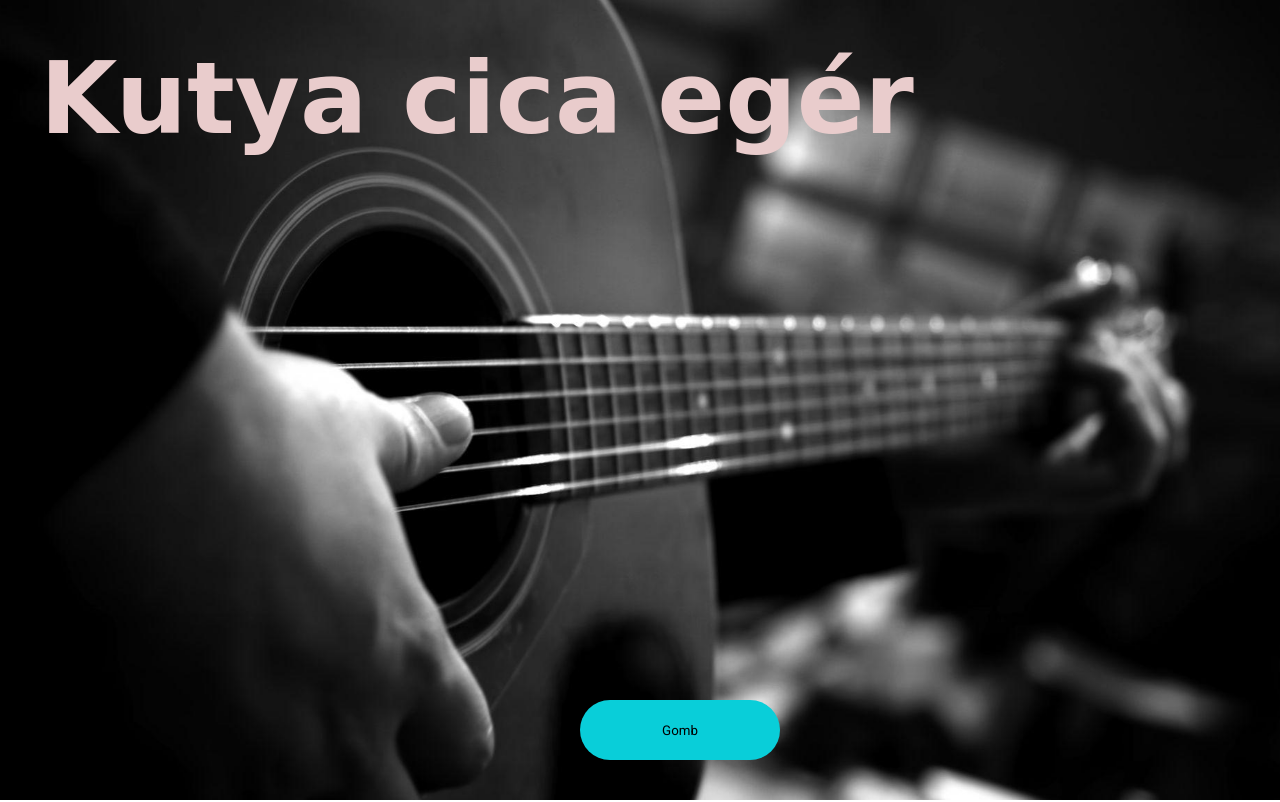
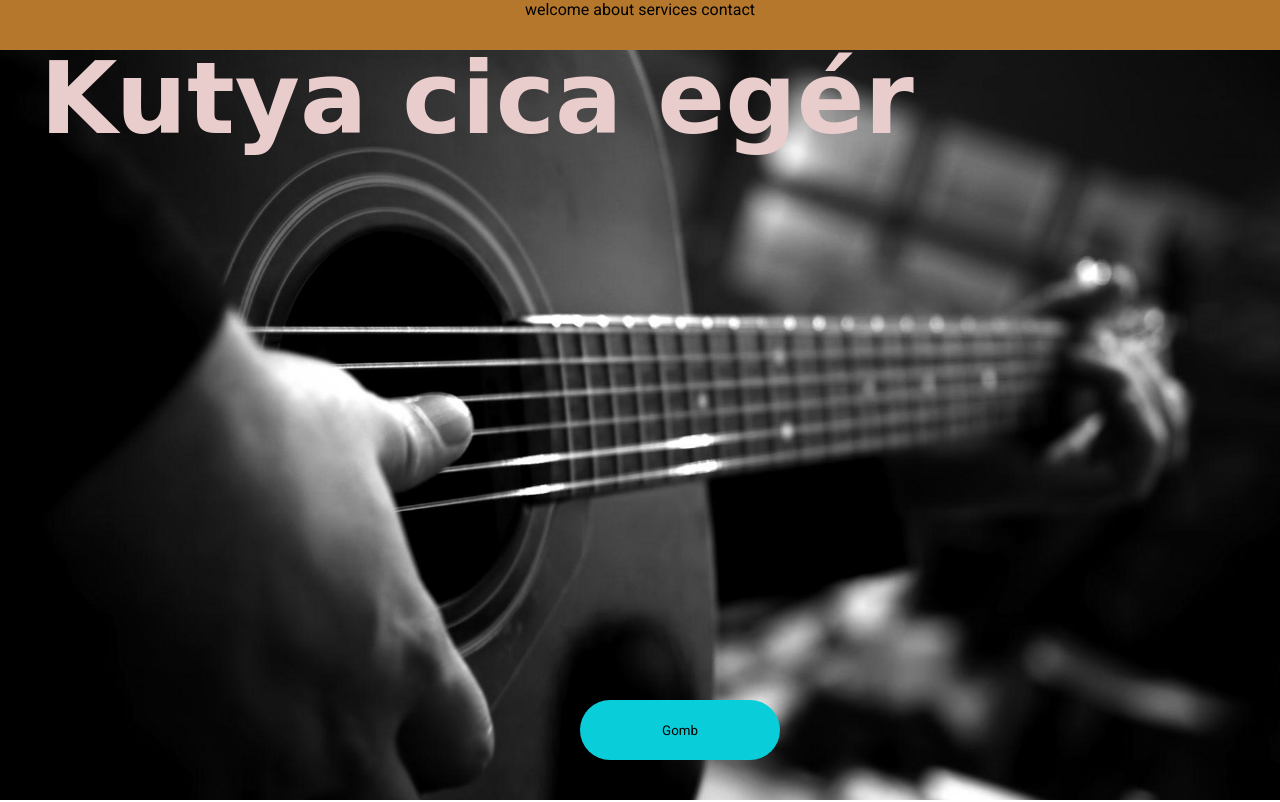
Before and after one commit to GogoMogo1989/v3practisies, a plain HTML site: page frontend/index.html in a window 1280 px wide. Shown: the top 802 px of the page. Drawn offline with Linux system fonts and the light colour scheme; a web font is replaced by a local one.

Commit message:
javascript

```diff
--- a/frontend/index.html
+++ b/frontend/index.html
@@ -5,13 +5,14 @@
 	<meta http-equiv="X-UA-Compatible" content="IE=edge">
 	<meta name="viewport" content="width=device-width, initial-scale=1.0">
 	<link rel="stylesheet" href="style.css">
-	<script src="java.js"></script>
+	<script src="script.js"></script>
 	<link rel="preconnect" href="https://fonts.googleapis.com">
 	<link rel="preconnect" href="https://fonts.gstatic.com" crossorigin>
 	<link href="https://fonts.googleapis.com/css2?family=Gloria+Hallelujah&family=Libre+Baskerville&family=Montserrat:wght@100;400&family=Poppins:wght@100&family=Roboto&family=Sedgwick+Ave&family=Ubuntu:wght@300&display=swap" rel="stylesheet">
 	<title></title>
 </head>
 <body>
+	<div id="root">
 		<section class="bg-image" id="welcome">
 			<h1>Kutya cica egér</h1>
 			<img src="guitar.jpg" alt="guitar">
@@ -83,6 +84,7 @@
 				</form>
 			</section>
 		</section>
-
+		</section>
+	</div>
 </body>
 </html>
--- a/frontend/script.js
+++ b/frontend/script.js
@@ -1,13 +1,41 @@
-//function addTwoIntegers(firstIntegers, secondIntegers) {
-    //console.log(firstIntegers + secondIntegers)
-    //return firstIntegers + secondIntregers
-    //return "hello"
-  //  if(typeof firstIntegers === "number" && typeof secondIntegers === "number"){
-   //     return firstIntegers + secondIntegers
-   // } else{
-   //     return "valamelyik argumentum nem szám, ezért a művelet nem elvégezhető."
- //   }
-//}
-//console.log( addTwoIntegers(12, "13") );
-//console.log( addTwoIntegers(1920, 85) );
-//console.log( 0 === "0" )
+/*function addTwoIntegers(firstIntegers, secondIntegers) {
+    console.log(firstIntegers + secondIntegers)
+    return firstIntegers + secondIntregers
+    return "hello"
+    if(typeof firstIntegers === "number" && typeof secondIntegers === "number"){
+        return firstIntegers + secondIntegers
+    } else{
+        return "valamelyik argumentum nem szám, ezért a művelet nem elvégezhető."
+    }
+}
+console.log( addTwoIntegers(12, "13") );
+console.log( addTwoIntegers(1920, 85) );
+console.log( 0 === "0" )*/
+
+function loadEvent(eventObject){
+   // console.log(eventObject)
+   const rootElement = document.getElementById("root");
+   //console.dir(document);
+   console.dir(rootElement);
+
+   const listOfSectionElements = document.querySelectorAll("section");
+   console.log(listOfSectionElements);
+
+   //rootElement.classList.add("newClass");
+   /*listOfSectionElements[0].classlist.add("newClass")
+   listOfSectionElements[1].classlist.add("newClass")
+   listOfSectionElements[1].classlist.add("newClass")
+   listOfSectionElements[3].classlist.add("newClass")*/
+
+
+   let anchors = "";
+
+   for (const sectionElement of listOfSectionElements) {
+     // sectionElements.classlist.add("mewClass")
+     //   anchors = anchors + `<a> ${ sectionElement.id } </a>`
+     anchors += `<a href="#${ sectionElement.id }"> ${ sectionElement.id } </a>`;
+    }
+    console.log(anchors);
+    rootElement.insertAdjacentHTML("afterbegin", `<header>${ anchors }</header>`);
+}
+window.addEventListener("load", loadEvent)
--- a/frontend/style.css
+++ b/frontend/style.css
@@ -30,8 +30,25 @@ select {
   appearance: none !important;
   border-radius: 0;
 }
+
+html{
+  scroll-behavior: smooth;
+}
+
 body{
   font-family: 'Roboto', sans-serif;
+
+}
+
+header{
+  position:fixed;
+  left:0;
+  top:0;
+  width:100%;
+  height:50px;
+  z-index:99;
+  text-align: center;
+  background-color: rgb(180, 119, 44);
 }
 
 #section1{
```
Lines whose indentation alone changed are shown as unchanged.
